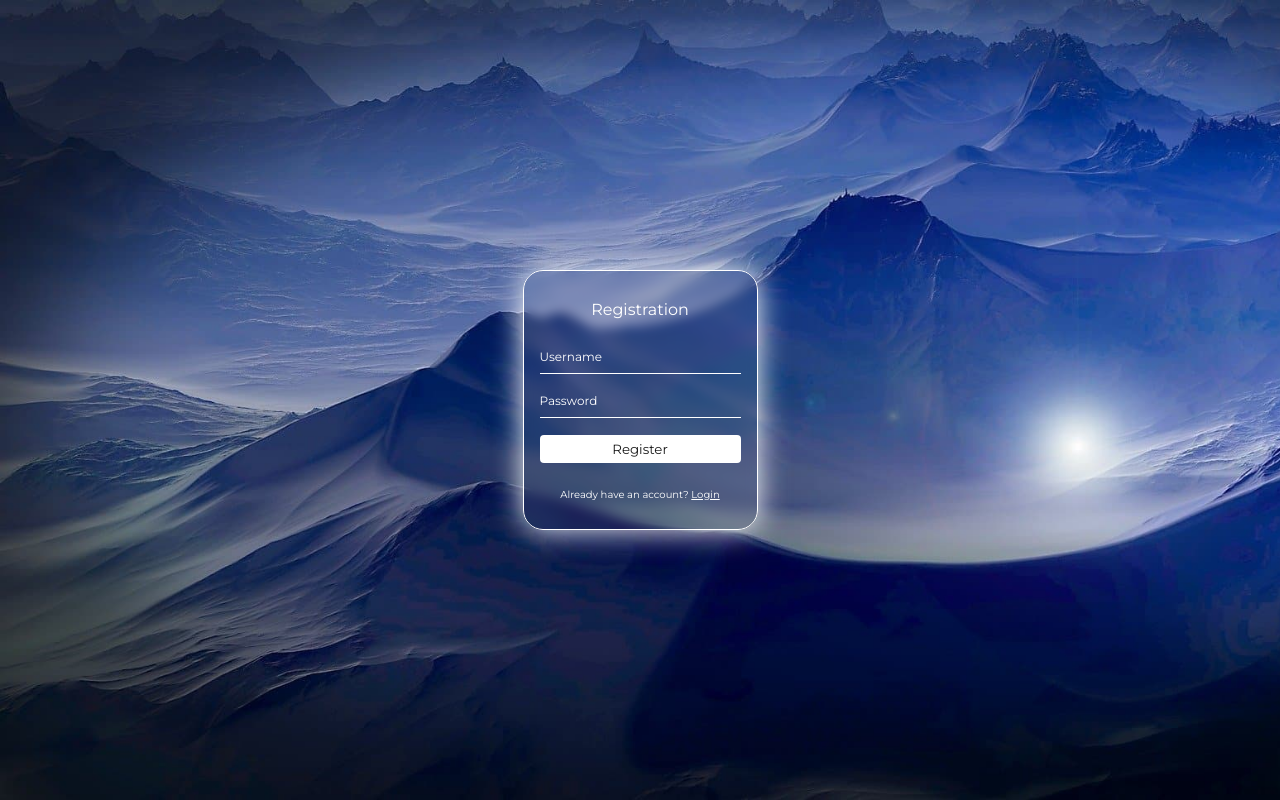
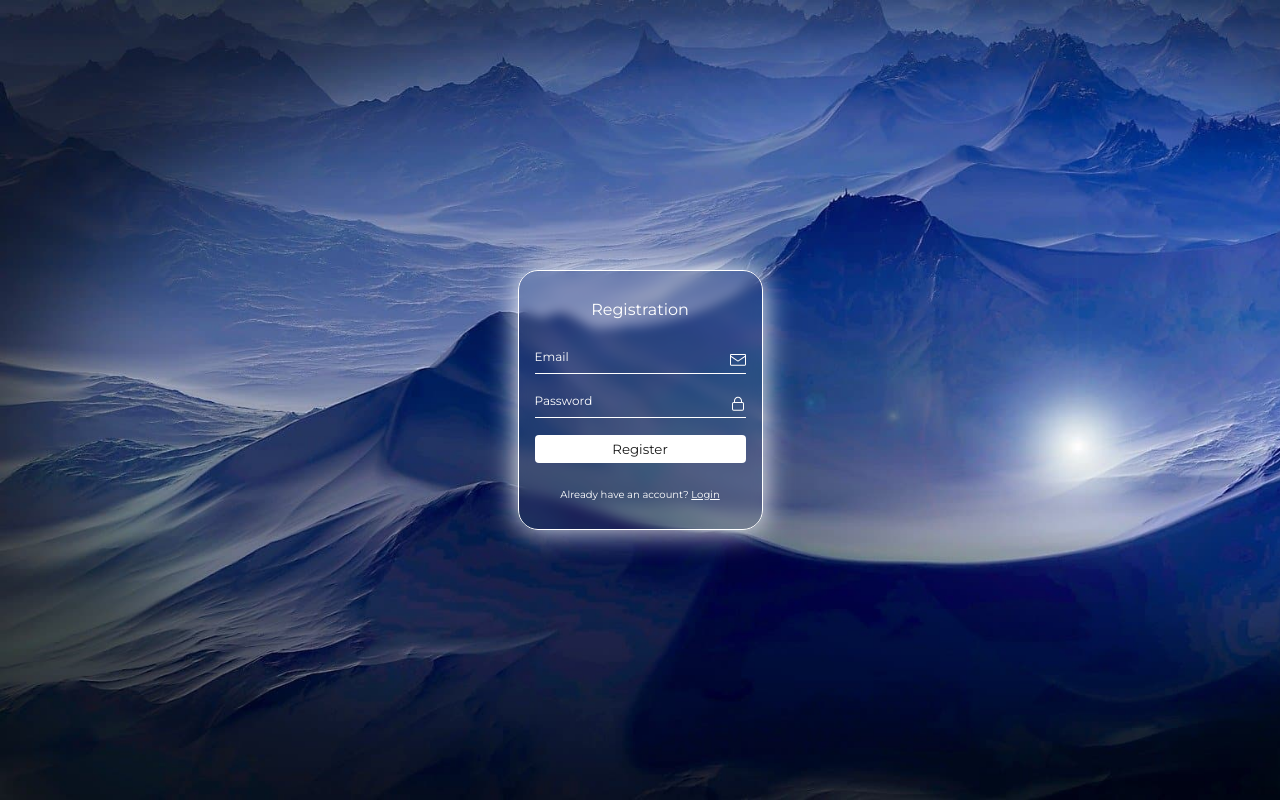
Before and after one commit to Serhiy8/my-todo-list, a React (Vite) app: page /register in a window 1280 px wide. Built offline with nearby package versions, Linux system fonts and the light colour scheme; no server answers.

Commit message:
filter added

```diff
--- a/package.json
+++ b/package.json
@@ -16,6 +16,7 @@
     "react": "^19.1.0",
     "react-chartjs-2": "^5.3.0",
     "react-dom": "^19.1.0",
+    "react-icons": "^5.5.0",
     "react-router-dom": "^7.6.3",
     "react-toastify": "^11.0.5",
     "styled-components": "^6.1.19"
--- a/src/components/TaskCard.jsx
+++ b/src/components/TaskCard.jsx
@@ -19,7 +19,6 @@ const TaskCard = ({dataTask, statusChange}) => {
 
     const handleChecked = (e) =>{
         const {checked, id} = e.target;
-        console.log(id)
         if(!checked && !id){
             return;
         }
--- a/src/pages/Auth.styled.js
+++ b/src/pages/Auth.styled.js
@@ -36,7 +36,7 @@ const SectionSt = styled.section`
 
 & div form label input {
     background-color: transparent;
-    padding: 6px 12px;
+    padding: 6px 22px 6px 12px;
     border: none;
     outline: none;
     border-bottom: 1px solid ${({theme}) => theme.colors.primary};
@@ -79,4 +79,10 @@ const Text = styled.p`
     }
 `
 
-export {SectionSt,TextEmail, TextPassword , Text}
+const SvgSt = styled.span`
+    position: absolute;
+    top: 3px;
+    right: 0;
+`
+
+export {SectionSt,TextEmail, TextPassword , Text, SvgSt}
--- a/src/pages/Register.jsx
+++ b/src/pages/Register.jsx
@@ -1,9 +1,9 @@
 import { Link } from "react-router-dom";
-import { SectionSt, Text, TextEmail, TextPassword } from "./Auth.styled";
+import { SectionSt, Text, TextEmail, TextPassword, SvgSt } from "./Auth.styled";
 import {useForm} from "../utils/utils";
 import { signup } from "../supabaseServices/supabaseClient";
 import { toast } from "react-toastify";
-import { BlurContainer } from "../utils/Styles.styled";
+import { GoMail, GoLock } from "react-icons/go";
 
 const Register = () =>{
 
@@ -34,13 +34,16 @@ const Register = () =>{
             <form onSubmit={handleSubmit}>
                 <label>
                     <input type="email" name="email" onChange={handleChange}/>
-                    <TextEmail $value={value.email}>Username</TextEmail>
+                    <TextEmail $value={value.email}>Email</TextEmail>
+                    <SvgSt><GoMail /></SvgSt>
                 </label>
                 <label>
                     <input type="password" name="password" onChange={handleChange}/>
                     <TextPassword $value={value.password}>Password</TextPassword>
+                    <SvgSt><GoLock /></SvgSt>
                 </label>
                 <button type="submit">Register</button>
+
             </form>
             <Text>Already have an account? <Link to='/'>Login</Link></Text>
         </div>
--- a/src/utils/Styles.styled.js
+++ b/src/utils/Styles.styled.js
@@ -2,10 +2,10 @@ import styled from "styled-components";
 
 const BlurContainer = styled.div`
     padding: 20px 12px;
-    border-bottom: 1px solid ${({theme}) => theme.colors.primary};
+    /* border-bottom: 1px solid ${({theme}) => theme.colors.primary}; */
     background-color: ${({theme}) => theme.colors.backgroundContainer};
     backdrop-filter: blur(6px);
-    box-shadow: 0 0 30px;
+    /* box-shadow: 0 0 30px; */
     text-align: center;
     margin: 0 auto;
     border-radius: 40px;
```
Also changed, not shown: src/index.css (line endings or trailing spaces), 1 other file (tests, documents, lock files or other folders).
